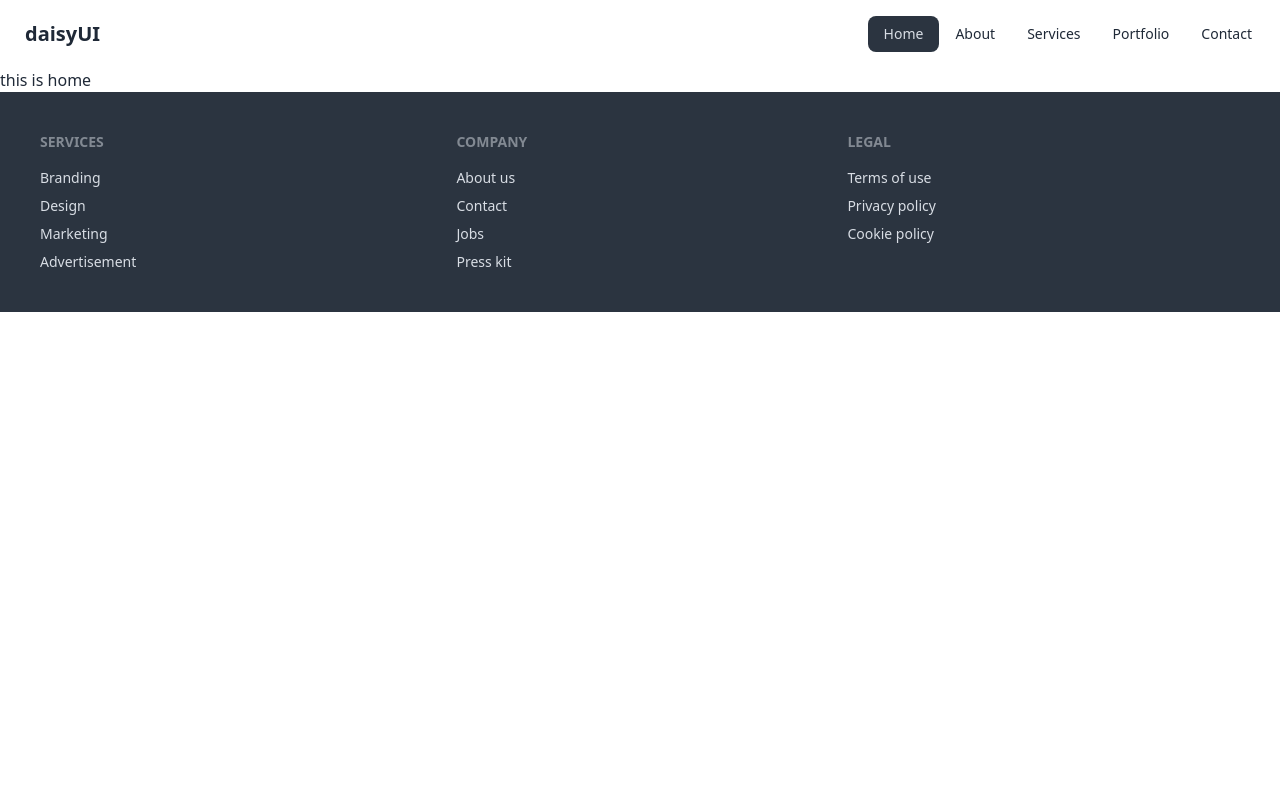
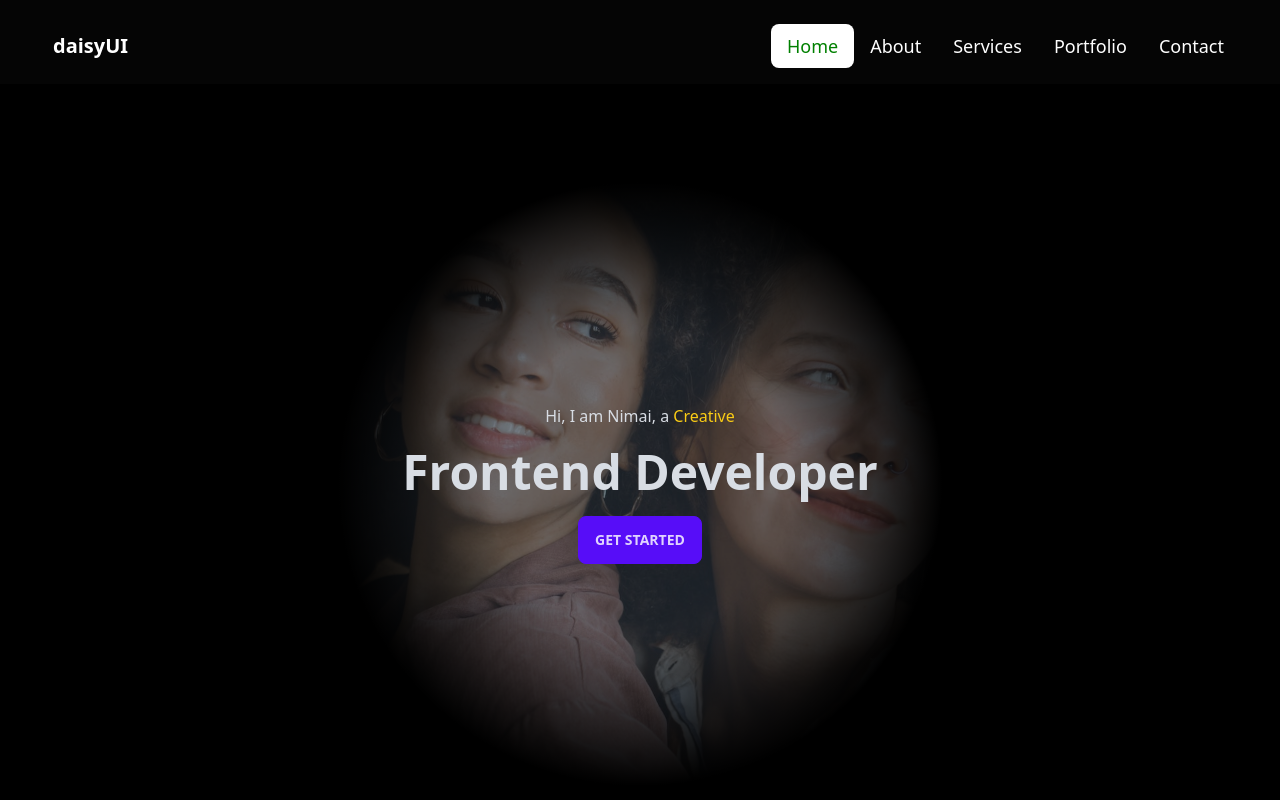
Before and after one commit to nimairoy/portfolio, a React (Vite) app: page / in a window 1280 px wide. Shown: the top 800 px of the page. Built offline with nearby package versions, Linux system fonts and the light colour scheme.

Commit message:
banner section added

```diff
--- a/src/index.css
+++ b/src/index.css
@@ -1,3 +1,14 @@
 @tailwind base;
 @tailwind components;
 @tailwind utilities;
+
+.navbar li a.active{
+  background: white !important;
+  color: green !important
+}
+
+.my-container{
+  max-width: 1240px;
+  margin: 0 auto;
+  padding: 16px;
+}
--- a/src/layouts/Main.jsx
+++ b/src/layouts/Main.jsx
@@ -4,11 +4,11 @@ import Footer from "../pages/Shared/Footer";
 
 const Main = () => {
     return (
-        <div>
+        <>
             <Navbar></Navbar>
             <Outlet></Outlet>
             <Footer></Footer>
-        </div>
+        </>
     );
 };
 
--- /dev/null
+++ b/src/pages/Home/Banner/Banner.jsx
@@ -0,0 +1,18 @@
+import banner from '../../../assets/images/banner.jpg'
+
+const Banner = () => {
+    return (
+        <div className="hero -mt-2 min-h-screen" style={{background: `url(${banner})center/cover no-repeat`,}}>
+            <div style={{backgroundImage: 'radial-gradient(circle at center, transparent 20%, black 40%)'}} className="hero-overlay bg-opacity-60"></div>
+            <div className="hero-content w-full text-center text-neutral-content">
+                <div className="max-w-xl">
+                    <p className="mb-5">Hi, I am Nimai, a <span className='text-yellow-400'>Creative</span></p>
+                    <h1 className="mb-5 text-5xl font-bold">Frontend Developer</h1>
+                    <button className="btn btn-primary">Get Started</button>
+                </div>
+            </div>
+        </div>
+    );
+};
+
+export default Banner;
--- a/src/pages/Home/Home/Home.jsx
+++ b/src/pages/Home/Home/Home.jsx
@@ -1,9 +1,10 @@
+import Banner from "../Banner/Banner";
 
 const Home = () => {
     return (
-        <div>
-            this is home
-        </div>
+        <>
+            <Banner></Banner>
+        </>
     );
 };
 
--- a/src/pages/Shared/Navbar.jsx
+++ b/src/pages/Shared/Navbar.jsx
@@ -3,21 +3,22 @@ import { NavLink } from "react-router-dom";
 const Navbar = () => {
 
     const navbarItems = <>
-        <li className="bg-none"> <NavLink to="/"> Home </NavLink></li>
-        <li className="bg-none"> <NavLink to="/about"> About </NavLink></li>
-        <li className="bg-none"> <NavLink to="/service"> Services </NavLink></li>
-        <li className="bg-none"> <NavLink to="/portfolio"> Portfolio </NavLink></li>
-        <li className="bg-none"> <NavLink to="/contact"> Contact </NavLink></li>
+        <li> <NavLink className="bg-none text-lg hover:text-green-500" to="/"> Home </NavLink></li>
+        <li> <NavLink className="bg-none text-lg hover:text-green-500" to="/about"> About </NavLink></li>
+        <li> <NavLink className="bg-none text-lg hover:text-green-500" to="/service"> Services </NavLink></li>
+        <li> <NavLink className="bg-none text-lg hover:text-green-500" to="/portfolio"> Portfolio </NavLink></li>
+        <li> <NavLink className="bg-none text-lg hover:text-green-500" to="/contact"> Contact </NavLink></li>
     </>
 
     return (
-        <div className="navbar bg-base-100">
+        <div style={ {backgroundColor: "#050505"} } className="text-white">
+            <div className="navbar my-container">
                 <div className="navbar-start">
                     <div className="dropdown">
                         <label tabIndex={0} className="btn btn-ghost lg:hidden">
                             <svg xmlns="http://www.w3.org/2000/svg" className="h-5 w-5" fill="none" viewBox="0 0 24 24" stroke="currentColor"><path strokeLinecap="round" strokeLinejoin="round" strokeWidth="2" d="M4 6h16M4 12h8m-8 6h16" /></svg>
                         </label>
-                    <ul tabIndex={0} className="menu menu-sm dropdown-content mt-3 z-[1] p-2 shadow bg-base-100 rounded-box w-52">
+                        <ul style={ {backgroundColor: "#050505"} } tabIndex={0} className="menu menu-sm dropdown-content mt-3 z-[1] p-2 shadow rounded-box w-52">
                             {navbarItems}
                         </ul>
                     </div>
@@ -29,6 +30,7 @@ const Navbar = () => {
                     </ul>
                 </div>
             </div>
+        </div>
     );
 };
 
```
Also changed, not shown: src/assets/images/banner.jpg (added), src/pages/Home/Banner/Banner.css (added). Lines whose indentation alone changed are shown as unchanged.
